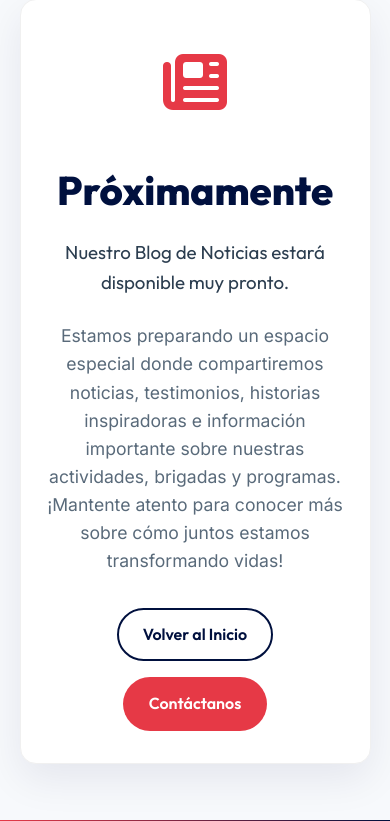
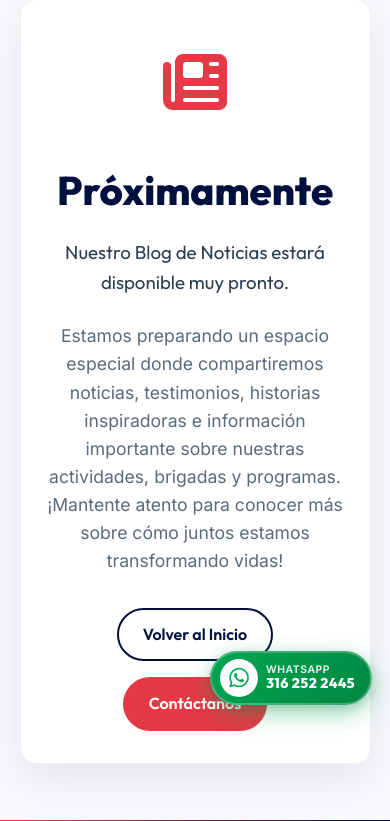
Before and after one commit to totalagroapps/FundacionWeb, a PHP site: page /blog.php in a window 390 px wide. Shown: the part 121-942 px from the top of the page. Run offline with PHP 8.4, Linux system fonts and the light colour scheme; data comes from the database, SQL or seed files in the repository.

Commit message:
Add responsive floating WhatsApp button with site palette to all pages

```diff
--- a/includes/footer.php
+++ b/includes/footer.php
@@ -47,3 +47,14 @@
             </div>
         </div>
     </footer>
+
+    <!-- Botón Flotante de WhatsApp -->
+    <a href="https://wa.me/573162522445?text=Hola,%20quisiera%20m%C3%A1s%20informaci%C3%B3n%20sobre%20la%20Fundaci%C3%B3n%20ADN%20de%20Amor" target="_blank" rel="noopener noreferrer" class="whatsapp-float" aria-label="Escríbenos por WhatsApp" title="Escríbenos por WhatsApp">
+        <div class="whatsapp-icon-box">
+            <i class="fab fa-whatsapp"></i>
+        </div>
+        <div class="whatsapp-text-box">
+            <span class="whatsapp-label">WhatsApp</span>
+            <span class="whatsapp-number">316 252 2445</span>
+        </div>
+    </a>
--- a/styles.css
+++ b/styles.css
@@ -1055,3 +1055,102 @@ img {
     transform: scale(1.03);
     /* Efecto cinemático al salir */
 }
+
+/* ==========================================================================
+   Botón Flotante de WhatsApp
+   ========================================================================== */
+.whatsapp-float {
+    position: fixed;
+    bottom: 25px;
+    right: 25px;
+    z-index: 9999;
+    display: flex;
+    align-items: center;
+    gap: 12px;
+    background: linear-gradient(135deg, #00A651 0%, #008740 100%);
+    color: #ffffff !important;
+    padding: 8px 20px 8px 10px;
+    border-radius: 50px;
+    text-decoration: none !important;
+    box-shadow: 0 8px 25px rgba(0, 166, 81, 0.4), 0 3px 10px rgba(0, 16, 62, 0.15);
+    border: 2px solid rgba(255, 255, 255, 0.25);
+    backdrop-filter: blur(8px);
+    transition: all 0.35s cubic-bezier(0.175, 0.885, 0.32, 1.275);
+    font-family: var(--font-body);
+}
+
+.whatsapp-float:hover {
+    transform: translateY(-5px) scale(1.04);
+    box-shadow: 0 14px 32px rgba(0, 166, 81, 0.55), 0 6px 14px rgba(0, 16, 62, 0.2);
+    background: linear-gradient(135deg, #00B95A 0%, #009949 100%);
+}
+
+.whatsapp-icon-box {
+    width: 44px;
+    height: 44px;
+    background: #ffffff;
+    color: #00A651;
+    border-radius: 50%;
+    display: flex;
+    align-items: center;
+    justify-content: center;
+    font-size: 1.65rem;
+    flex-shrink: 0;
+    box-shadow: 0 2px 8px rgba(0, 0, 0, 0.15);
+    animation: wppPulse 2.4s infinite;
+}
+
+.whatsapp-text-box {
+    display: flex;
+    flex-direction: column;
+    text-align: left;
+}
+
+.whatsapp-label {
+    font-size: 0.72rem;
+    font-weight: 600;
+    text-transform: uppercase;
+    letter-spacing: 0.6px;
+    opacity: 0.95;
+    line-height: 1.1;
+}
+
+.whatsapp-number {
+    font-size: 1rem;
+    font-weight: 800;
+    font-family: var(--font-heading);
+    letter-spacing: 0.4px;
+    line-height: 1.2;
+}
+
+@keyframes wppPulse {
+    0% {
+        box-shadow: 0 0 0 0 rgba(255, 255, 255, 0.7);
+    }
+    70% {
+        box-shadow: 0 0 0 12px rgba(255, 255, 255, 0);
+    }
+    100% {
+        box-shadow: 0 0 0 0 rgba(255, 255, 255, 0);
+    }
+}
+
+@media (max-width: 576px) {
+    .whatsapp-float {
+        bottom: 18px;
+        right: 18px;
+        padding: 6px 15px 6px 8px;
+        gap: 8px;
+    }
+    .whatsapp-icon-box {
+        width: 38px;
+        height: 38px;
+        font-size: 1.4rem;
+    }
+    .whatsapp-label {
+        font-size: 0.65rem;
+    }
+    .whatsapp-number {
+        font-size: 0.88rem;
+    }
+}
```
